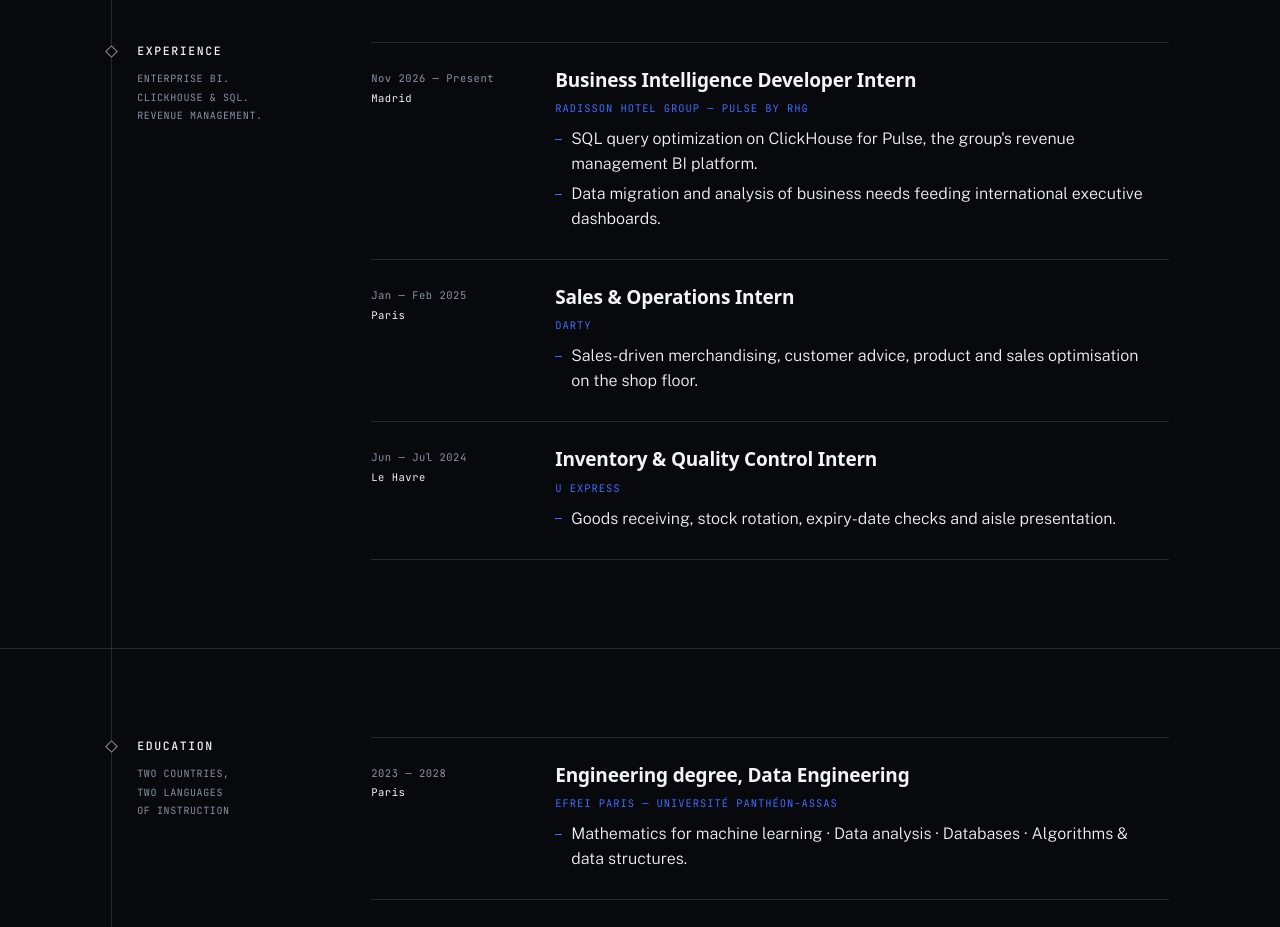
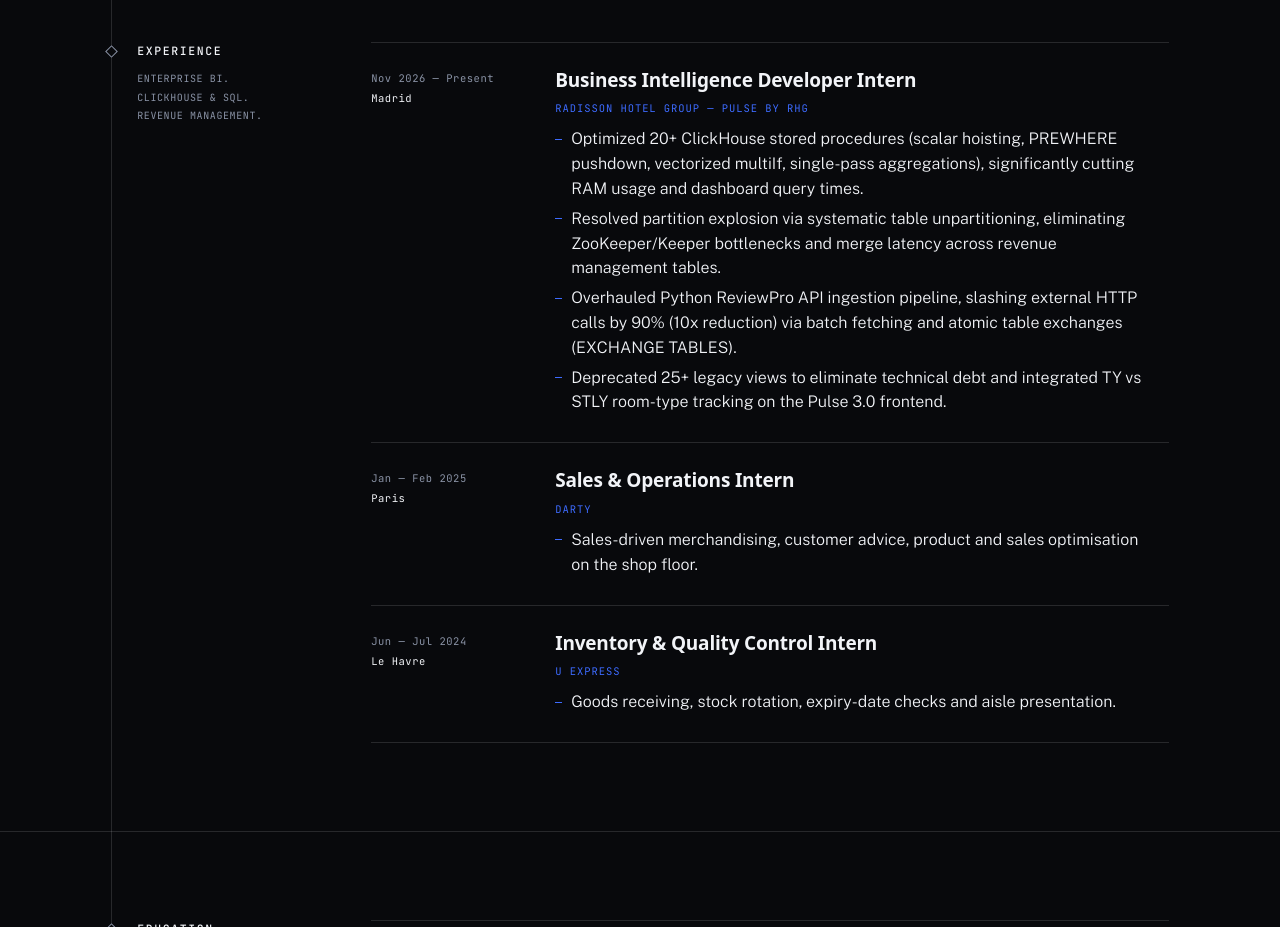
Before and after one commit to TonneauBenjamin/Portfolio-Benjamin-Tonneau, a plain HTML site: page index.html in a window 1280 px wide. Shown: the part 5860-6787 px from the top of the page. Drawn offline with nearby package versions, Linux system fonts and the light colour scheme; a web font is replaced by a local one.

Commit message:
feat: enrich Radisson Hotel Group experience with quantified ClickHouse, API and architecture metrics

```diff
--- a/index.html
+++ b/index.html
@@ -920,10 +920,14 @@
           <h3 class="role" lang="fr">Stagiaire Business Intelligence Developer</h3>
           <p class="org">Radisson Hotel Group — Pulse by RHG</p>
           <ul>
-            <li lang="en">SQL query optimization on ClickHouse for Pulse, the group's revenue management BI platform.</li>
-            <li lang="en">Data migration and analysis of business needs feeding international executive dashboards.</li>
-            <li lang="fr">Optimisation de requêtes SQL sur ClickHouse pour Pulse, la plateforme BI de revenue management du groupe.</li>
-            <li lang="fr">Migration de données et analyse des besoins métier pour alimenter les tableaux de bord décisionnels internationaux.</li>
+            <li lang="en">Optimized 20+ ClickHouse stored procedures (scalar hoisting, PREWHERE pushdown, vectorized multiIf, single-pass aggregations), significantly cutting RAM usage and dashboard query times.</li>
+            <li lang="en">Resolved partition explosion via systematic table unpartitioning, eliminating ZooKeeper/Keeper bottlenecks and merge latency across revenue management tables.</li>
+            <li lang="en">Overhauled Python ReviewPro API ingestion pipeline, slashing external HTTP calls by 90% (10x reduction) via batch fetching and atomic table exchanges (EXCHANGE TABLES).</li>
+            <li lang="en">Deprecated 25+ legacy views to eliminate technical debt and integrated TY vs STLY room-type tracking on the Pulse 3.0 frontend.</li>
+            <li lang="fr">Optimisation de 20+ procédures ClickHouse critiques (scalar hoisting, PREWHERE pushdown, multiIf vectorisés, agrégations single-pass), réduisant drastiquement la RAM et les temps de calcul.</li>
+            <li lang="fr">Résolution de l'explosion de partitions via le dé-partitionnement systématique des tables clés, éliminant la saturation de ZooKeeper et fluidifiant les merges.</li>
+            <li lang="fr">Refonte du pipeline d'ingestion API en Python, divisant par 10 les appels HTTP (-90%) via le traitement par lot asynchrone et des bascules atomiques (EXCHANGE TABLES).</li>
+            <li lang="fr">Suppression de 25+ vues obsolètes pour assainir la dette technique et intégration du suivi comparatif TY vs STLY sur l'applicatif Pulse 3.0.</li>
           </ul>
         </div>
       </article>
```
